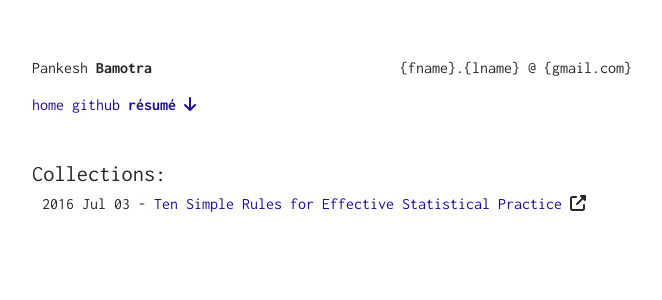
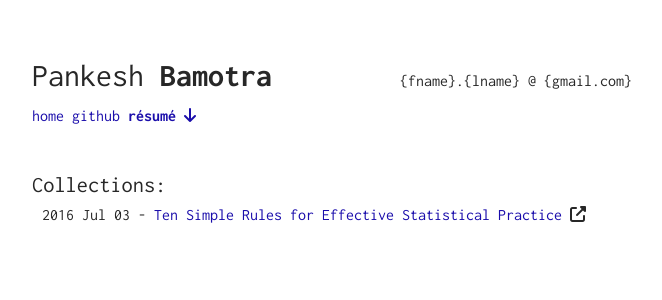
Before and after one commit to pbamotra/sciontist, a Jekyll site: the page built from index.html, in a window 1280 px wide. Shown: the top 300 px of the page, without its empty margins (308-970 px from the left). Built offline with Jekyll 4.4.1, drawn with Linux system fonts in a browser that asks for light colours; nearby versions of some CDN libraries.

Commit message:
email 6 - restore to 5

```diff
--- a/assets/css/main.scss
+++ b/assets/css/main.scss
@@ -63,6 +63,10 @@ ul {
     padding-bottom: 5px;
     @media screen and (max-width: $br) {
         display: block;
+    }
+    h1 {
+        font-size: 2em;
+        margin-bottom: 0;
     }
     h3 {
         margin-bottom: 0;
```
